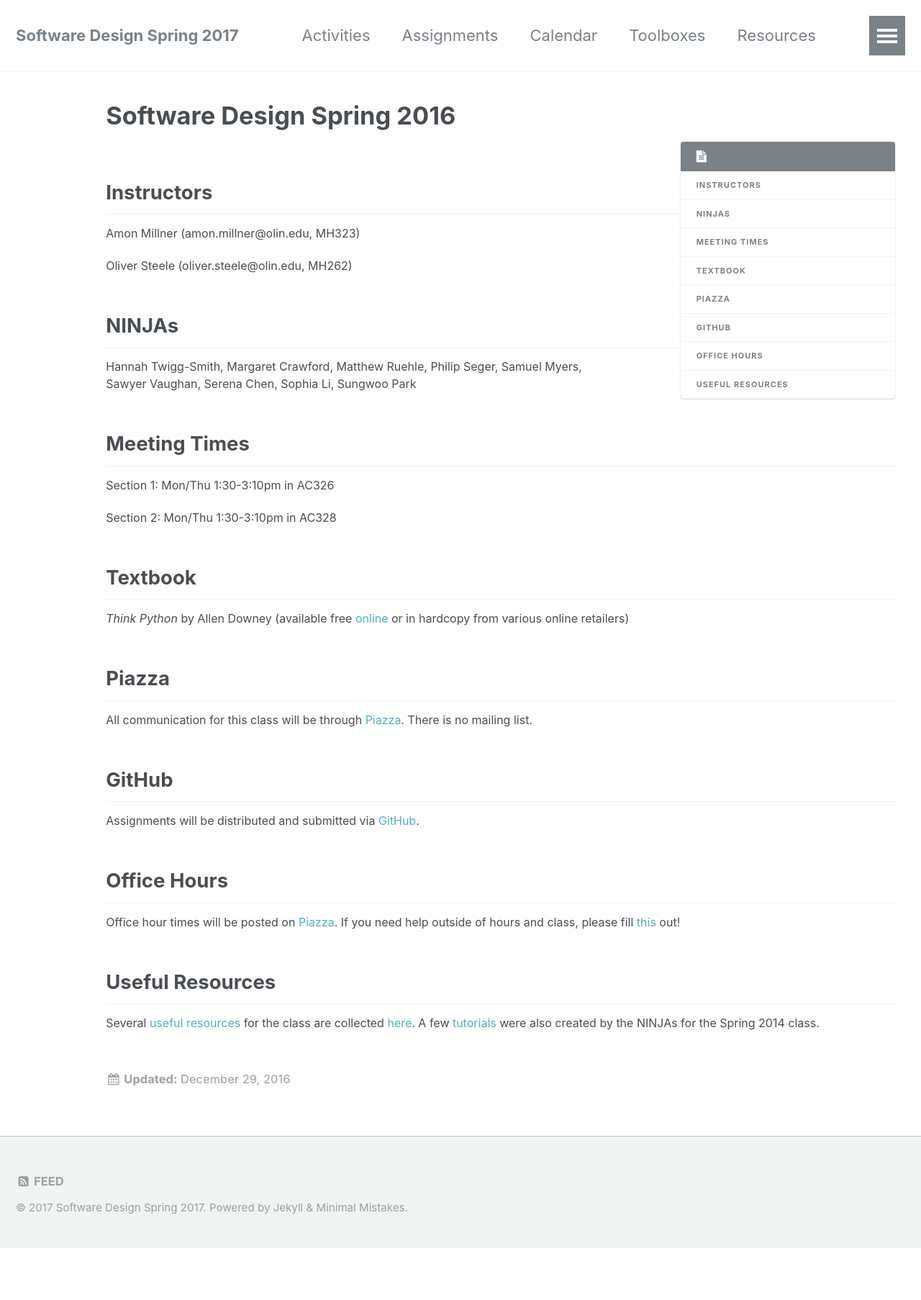
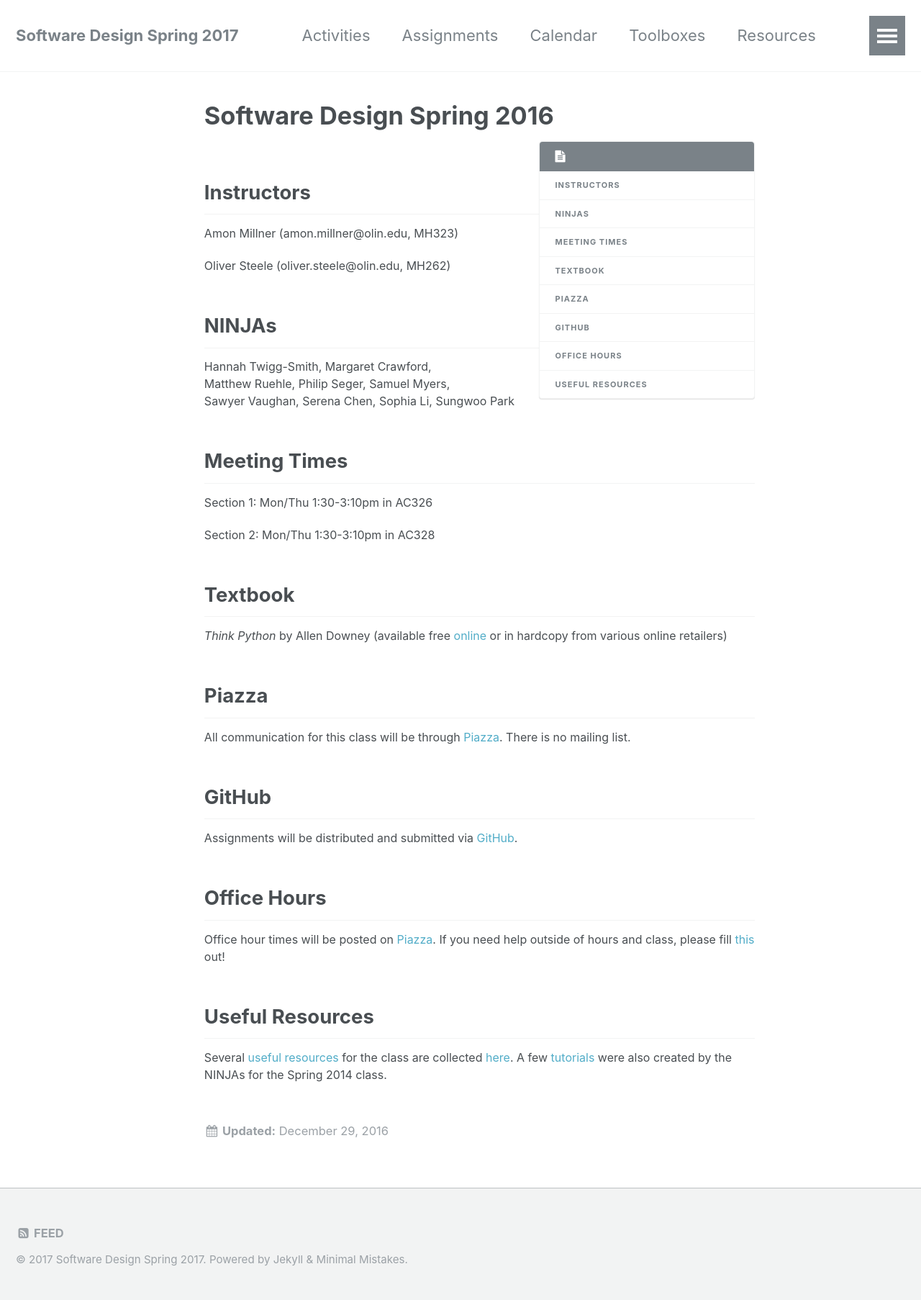
Before and after one commit to sd17spring/sd17spring.github.io, a Jekyll site: the page built from index.md, in a window 1280 px wide. Shown: the whole page at 72% size. Built offline with Jekyll 4.4.1, drawn with Linux system fonts in a browser that asks for light colours; before the commit the page ends 1734 px from its top, so only the background shows below that.

Commit message:
fix broken css

```diff
--- a/assets/css/site.css
+++ b/assets/css/site.css
@@ -1,5 +1,5 @@
 /* Override main.scss settings */
-.page { width: inherit; padding-left: 10pt; padding-right: 10pt; }
+/*.page { width: inherit; padding-left: 10pt; padding-right: 10pt; }*/
 .page__content p, .page__content li, .page__content dl { font-size: 16px; }
 
 /* new elements */
```
